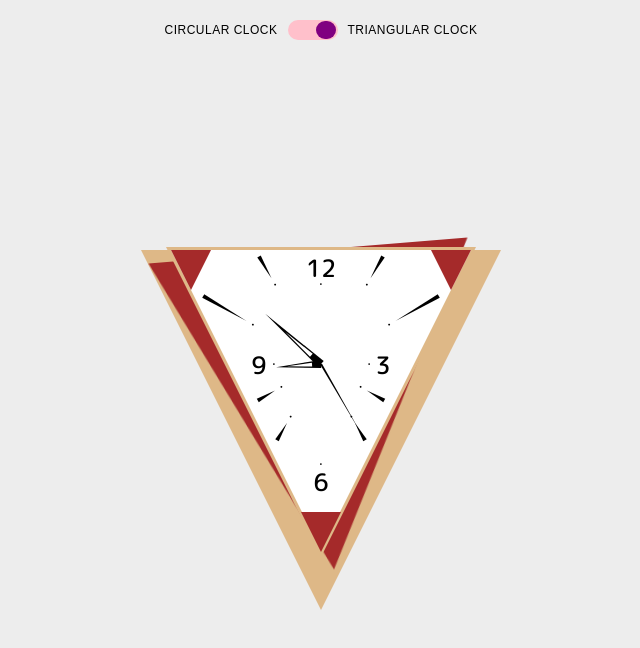
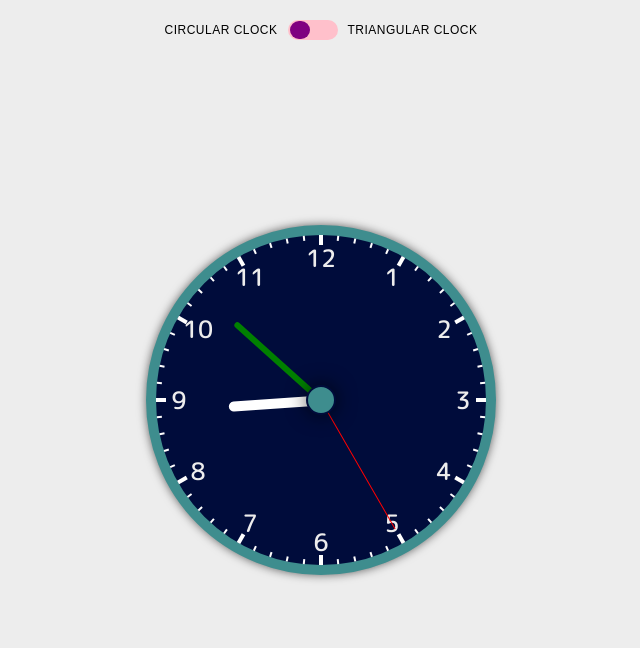
Before and after one commit to zaid-13/Analog-Clock, a React app: page / in a window 1280 px wide. Shown: the top 648 px of the page, without its empty margins (319-959 px from the left). Built offline with nearby package versions, Linux system fonts and the light colour scheme.

Commit message:
set circular clock as default

```diff
--- a/src/App.js
+++ b/src/App.js
@@ -7,7 +7,7 @@ import TriangularClock from './components/TriangularClock/TriangularClock';
 
 function App() {
 
-    const [isCircular, setIsCircular] = useState(false);
+    const [isCircular, setIsCircular] = useState(true);
 
     return (
         <>
@@ -17,7 +17,6 @@ function App() {
             <span>Triangular Clock</span>
         </div>
         <div className="clock-container">
-
             {isCircular ?
             <Clock /> :
             <TriangularClock />}
```
